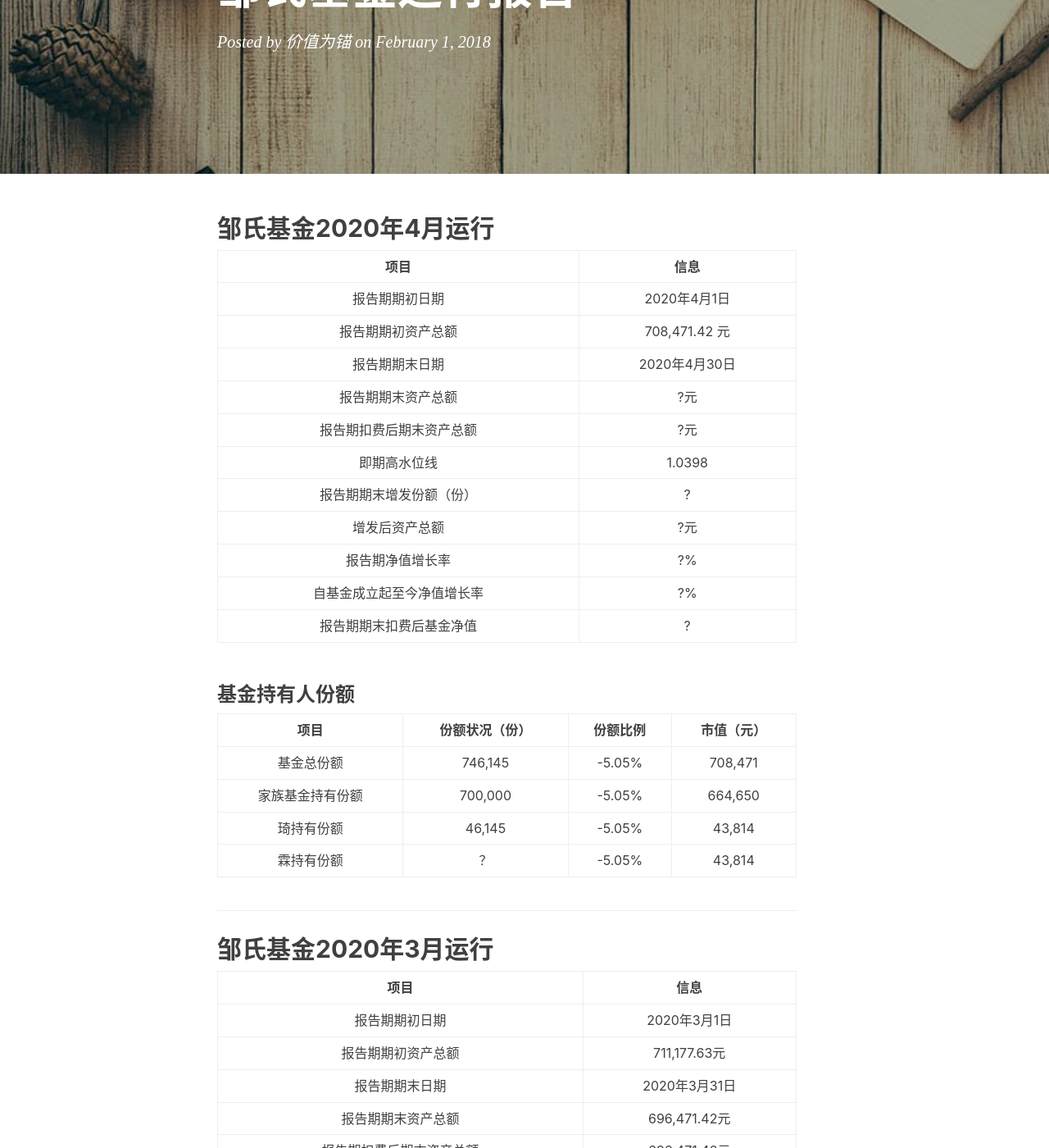
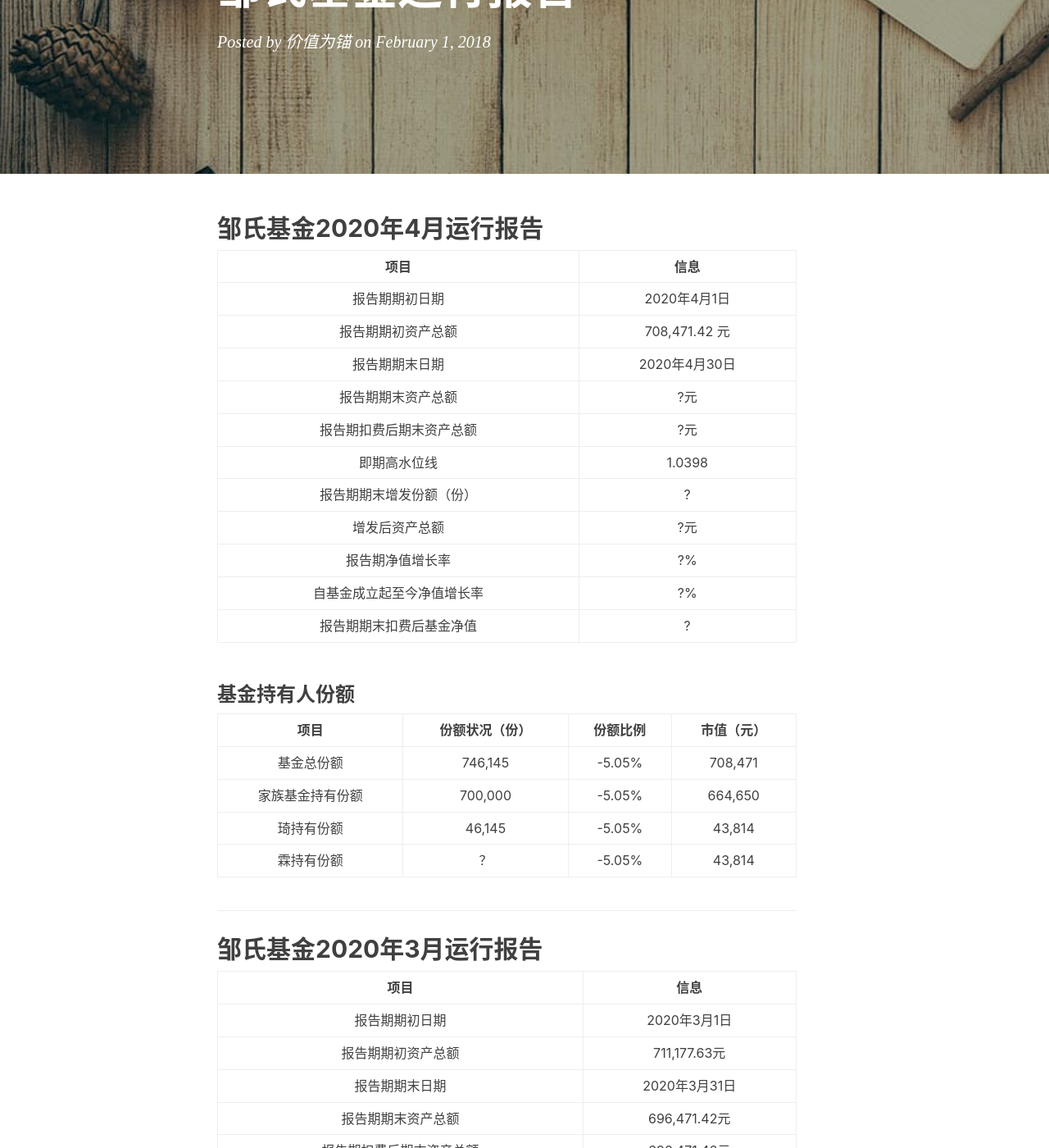
Before and after one commit to zoustephen/zoustephen.github.io, a Jekyll site: the page built from _posts/2018-02-01-zou.md, in a window 1280 px wide and 1400 px high, scrolled down 211 px. Shown: the whole window at 82% size. Built offline with Jekyll 4.4.1, drawn with Linux system fonts in a browser that asks for light colours; nearby versions of some CDN libraries; comment, search, counter and statistics services are not loaded.

Commit message:
Update 邹氏基金运行报告

```diff
--- a/_posts/2018-02-01-zou.md
+++ b/_posts/2018-02-01-zou.md
@@ -1,8 +1,10 @@
 ---
 title: 邹氏基金运行报告
 layout: post
+categories: ''
+tags: ''
 ---
-## 邹氏基金2020年4月运行
+## 邹氏基金2020年4月运行报告
 
 项目|信息
 :-: | :-: | :-:
@@ -29,7 +31,7 @@ layout: post
 
 ***
 
-## 邹氏基金2020年3月运行
+## 邹氏基金2020年3月运行报告
 
 项目|信息
 :-: | :-: | :-:
```
